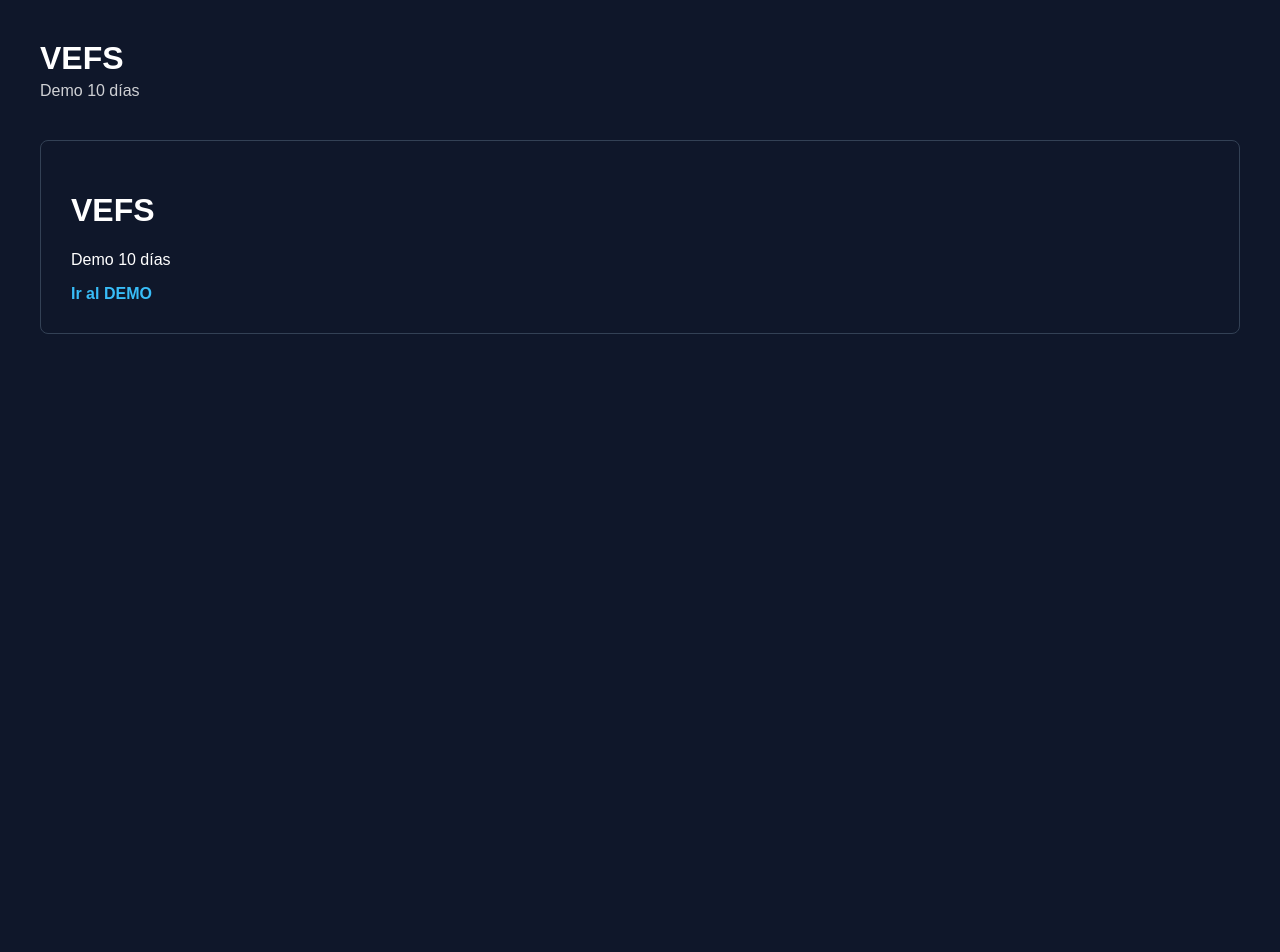
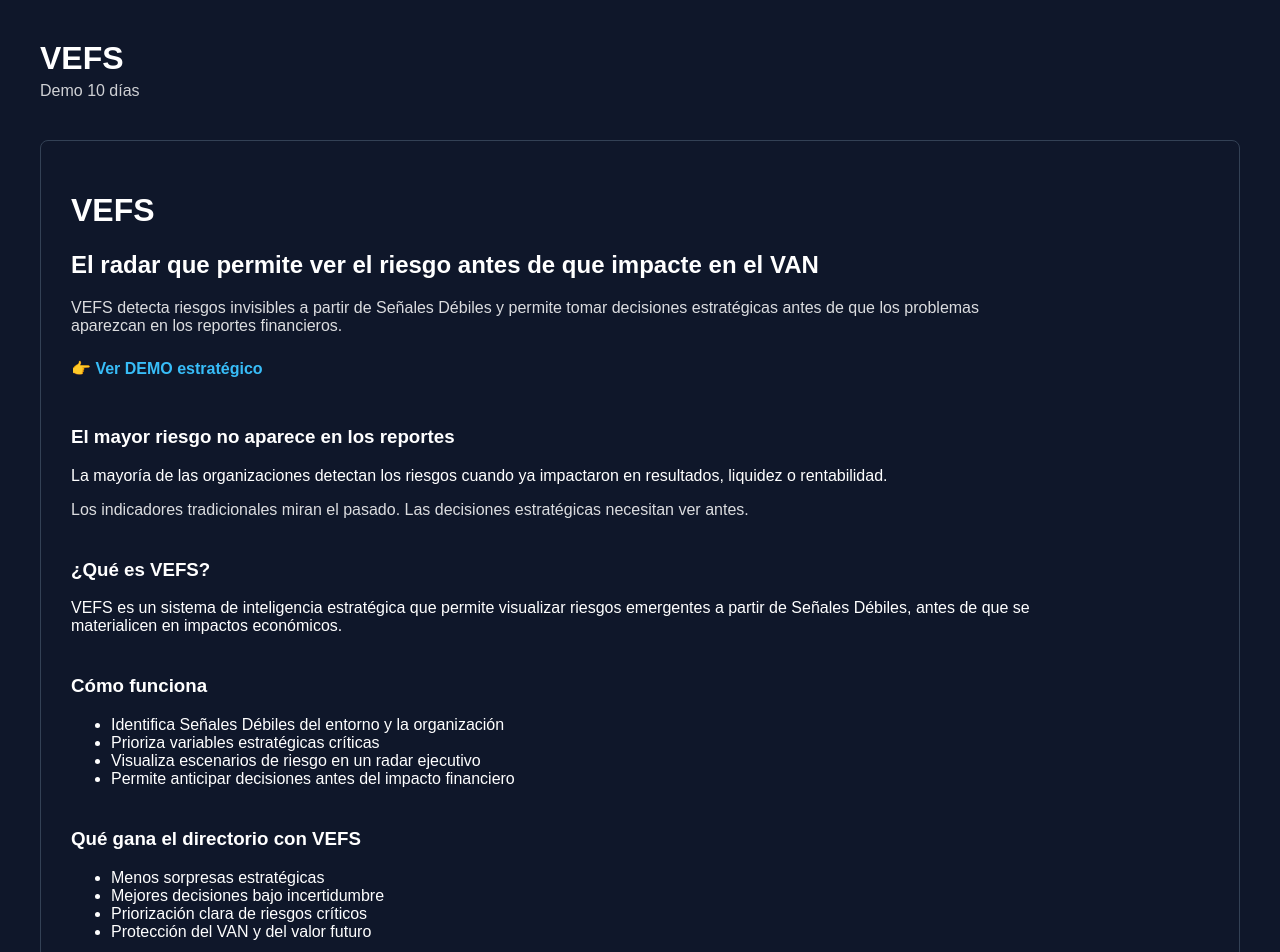
Before and after one commit to DAMIANHE/vesf-saas2, a Next.js app: page / in a window 1280 px wide. Shown: the top 952 px of the page. Before the commit the page ends 880 px from the top, so only its background shows below. Built offline with nearby package versions, Linux system fonts and the light colour scheme.

Commit message:
Update page.jsx

```diff
--- a/app/page.jsx
+++ b/app/page.jsx
@@ -1,14 +1,83 @@
 import Link from "next/link";
 
-export default function Home() {
+export default function HomePage() {
   return (
-    <main>
+    <main style={{ maxWidth: 960 }}>
+      {/* HERO */}
       <h1>VEFS</h1>
-      <p>Demo 10 días</p>
+      <h2>
+        El radar que permite ver el riesgo antes de que impacte en el VAN
+      </h2>
 
-      <Link href="/demo">
-        Ir al DEMO
-      </Link>
+      <p style={{ marginTop: 16, opacity: 0.85 }}>
+        VEFS detecta riesgos invisibles a partir de Señales Débiles
+        y permite tomar decisiones estratégicas antes de que los
+        problemas aparezcan en los reportes financieros.
+      </p>
+
+      <div style={{ marginTop: 24 }}>
+        <Link href="/radar">
+          👉 Ver DEMO estratégico
+        </Link>
+      </div>
+
+      {/* PROBLEMA */}
+      <section style={{ marginTop: 48 }}>
+        <h3>El mayor riesgo no aparece en los reportes</h3>
+        <p>
+          La mayoría de las organizaciones detectan los riesgos
+          cuando ya impactaron en resultados, liquidez o rentabilidad.
+        </p>
+        <p style={{ opacity: 0.85 }}>
+          Los indicadores tradicionales miran el pasado.
+          Las decisiones estratégicas necesitan ver antes.
+        </p>
+      </section>
+
+      {/* QUÉ ES */}
+      <section style={{ marginTop: 40 }}>
+        <h3>¿Qué es VEFS?</h3>
+        <p>
+          VEFS es un sistema de inteligencia estratégica que permite
+          visualizar riesgos emergentes a partir de Señales Débiles,
+          antes de que se materialicen en impactos económicos.
+        </p>
+      </section>
+
+      {/* CÓMO FUNCIONA */}
+      <section style={{ marginTop: 40 }}>
+        <h3>Cómo funciona</h3>
+        <ul>
+          <li>Identifica Señales Débiles del entorno y la organización</li>
+          <li>Prioriza variables estratégicas críticas</li>
+          <li>Visualiza escenarios de riesgo en un radar ejecutivo</li>
+          <li>Permite anticipar decisiones antes del impacto financiero</li>
+        </ul>
+      </section>
+
+      {/* BENEFICIOS */}
+      <section style={{ marginTop: 40 }}>
+        <h3>Qué gana el directorio con VEFS</h3>
+        <ul>
+          <li>Menos sorpresas estratégicas</li>
+          <li>Mejores decisiones bajo incertidumbre</li>
+          <li>Priorización clara de riesgos críticos</li>
+          <li>Protección del VAN y del valor futuro</li>
+        </ul>
+      </section>
+
+      {/* CTA FINAL */}
+      <section style={{ marginTop: 48 }}>
+        <h3>Ver antes cambia la calidad de las decisiones</h3>
+        <p style={{ opacity: 0.85 }}>
+          VEFS no predice el futuro.
+          Reduce la incertidumbre estratégica.
+        </p>
+
+        <Link href="/radar">
+          👉 Acceder al DEMO VEFS
+        </Link>
+      </section>
     </main>
   );
 }
```
